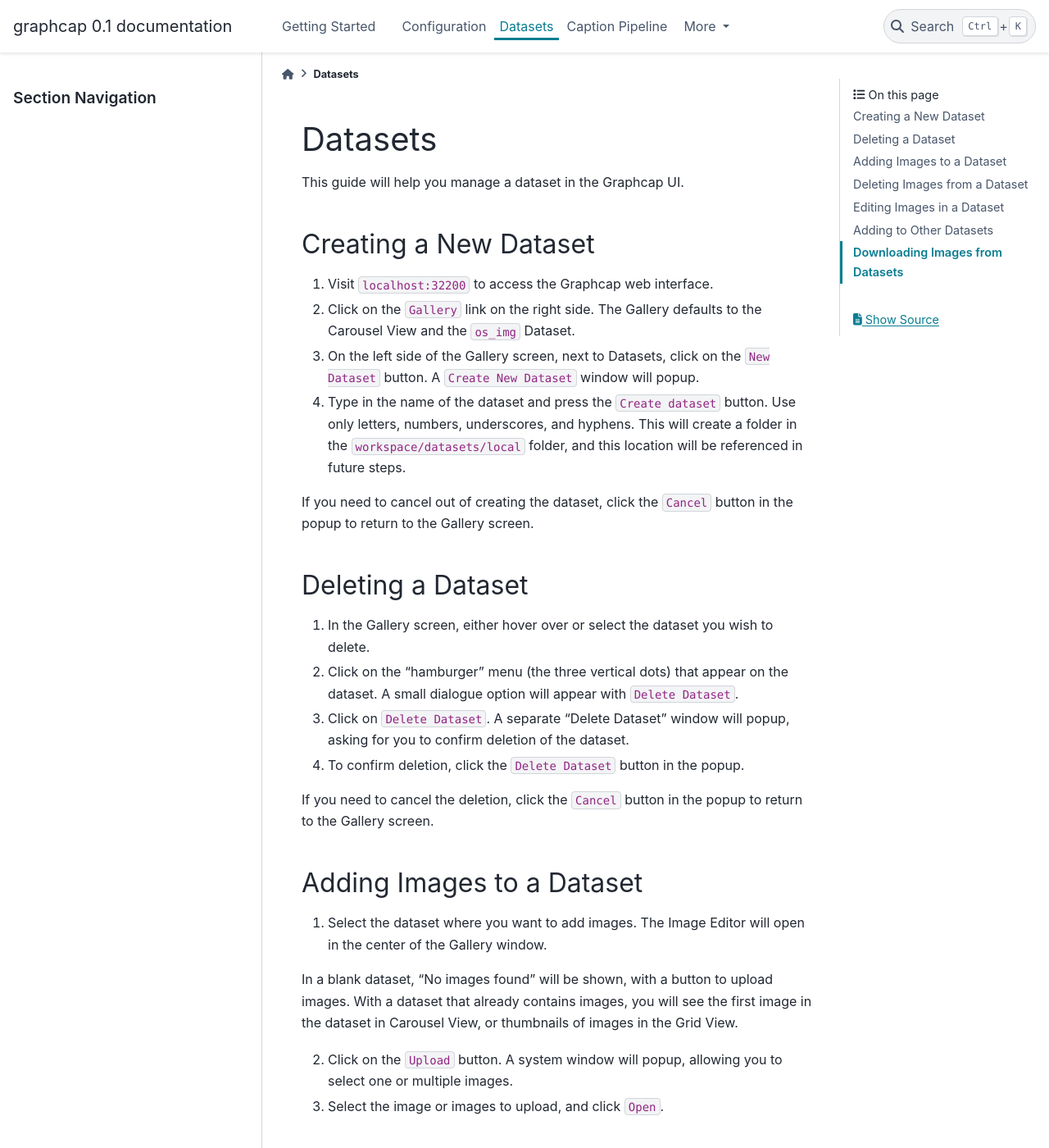
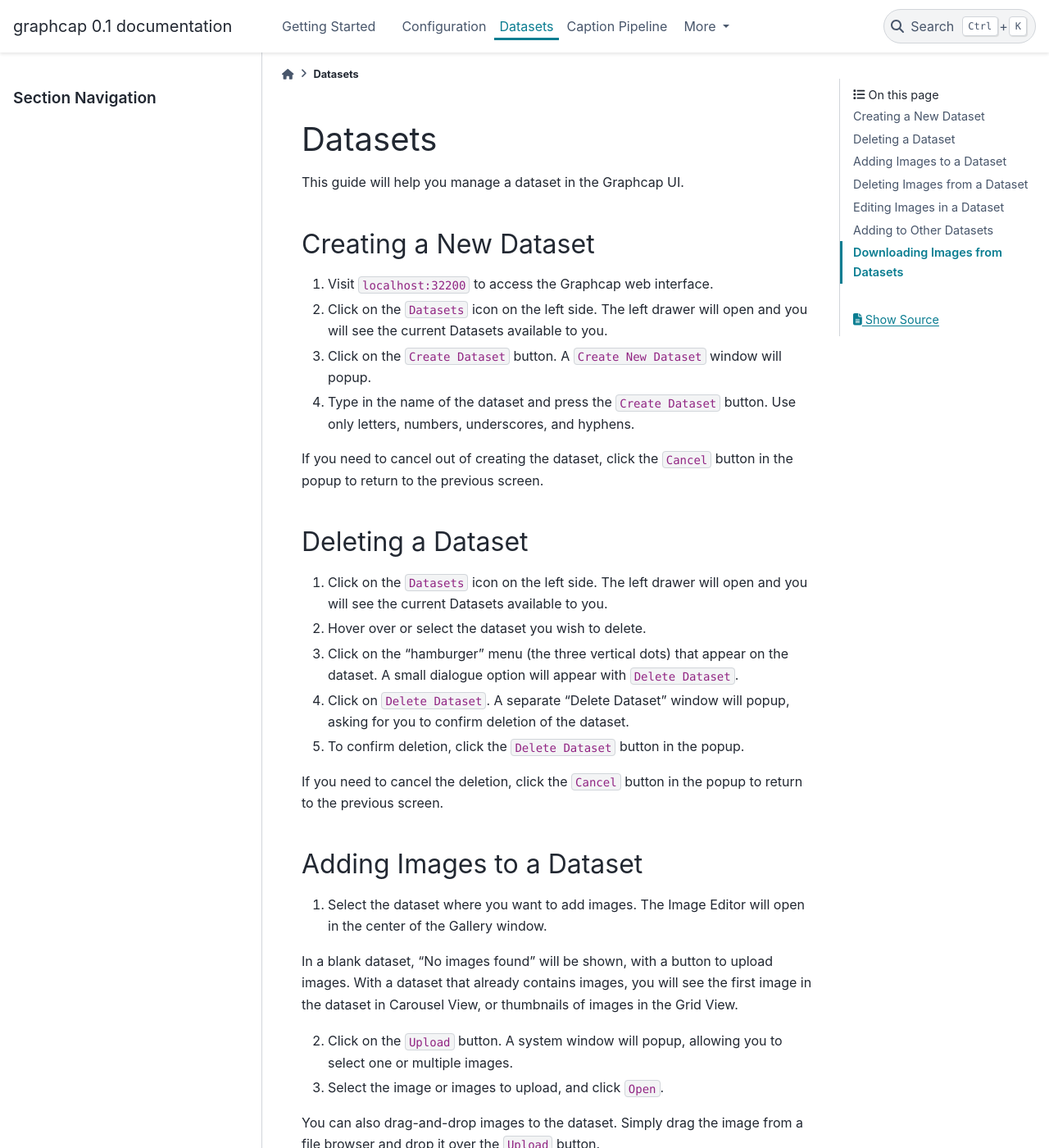
Before and after one commit to Open-Model-Initiative/graphcap, a Sphinx documentation site: the page built from doc/getting_started/datasets.rst, in a window 1280 px wide and 1400 px high. Shown: the whole window at 82% size. Built offline with Sphinx 7.4.7 and the PyData theme 0.15.4, drawn with Linux system fonts in a browser that asks for light colours; some of the changed text lies outside the part shown.

Commit message:
updated with new directions
Signed-off-by: charlie.rogers <charlie.rogers@fearnworks.com>

```diff
--- a/doc/getting_started/datasets.rst
+++ b/doc/getting_started/datasets.rst
@@ -10,26 +10,28 @@ Creating a New Dataset
 
 1. Visit ``localhost:32200`` to access the Graphcap web interface.
 
-2. Click on the ``Gallery`` link on the right side. The Gallery defaults to the Carousel View and the ``os_img`` Dataset.
+2. Click on the ``Datasets`` icon on the left side. The left drawer will open and you will see the current Datasets available to you.
 
-3. On the left side of the Gallery screen, next to Datasets, click on the ``New Dataset`` button. A ``Create New Dataset`` window will popup.
+3. Click on the ``Create Dataset`` button. A ``Create New Dataset`` window will popup.
 
-4. Type in the name of the dataset and press the ``Create dataset`` button. Use only letters, numbers, underscores, and hyphens. This will create a folder in the ``workspace/datasets/local`` folder, and this location will be referenced in future steps.
+4. Type in the name of the dataset and press the ``Create Dataset`` button. Use only letters, numbers, underscores, and hyphens.
 
-If you need to cancel out of creating the dataset, click the ``Cancel`` button in the popup to return to the Gallery screen.
+If you need to cancel out of creating the dataset, click the ``Cancel`` button in the popup to return to the previous screen.
 
 Deleting a Dataset
 ------------------
 
-1. In the Gallery screen, either hover over or select the dataset you wish to delete.
+1. Click on the ``Datasets`` icon on the left side. The left drawer will open and you will see the current Datasets available to you.
 
-2. Click on the "hamburger" menu (the three vertical dots) that appear on the dataset. A small dialogue option will appear with ``Delete Dataset``.
+2. Hover over or select the dataset you wish to delete.
 
-3. Click on ``Delete Dataset``. A separate "Delete Dataset" window will popup, asking for you to confirm deletion of the dataset.
+3. Click on the "hamburger" menu (the three vertical dots) that appear on the dataset. A small dialogue option will appear with ``Delete Dataset``.
 
-4. To confirm deletion, click the ``Delete Dataset`` button in the popup.
+4. Click on ``Delete Dataset``. A separate "Delete Dataset" window will popup, asking for you to confirm deletion of the dataset.
 
-If you need to cancel the deletion, click the ``Cancel`` button in the popup to return to the Gallery screen.
+5. To confirm deletion, click the ``Delete Dataset`` button in the popup.
+
+If you need to cancel the deletion, click the ``Cancel`` button in the popup to return to the previous screen.
 
 Adding Images to a Dataset
 ---------------------------------
@@ -42,12 +44,20 @@ In a blank dataset, "No images found" will be shown, with a button to upload ima
 
 3. Select the image or images to upload, and click ``Open``.
 
+You can also drag-and-drop images to the dataset. Simply drag the image from a file browser and drop it over the ``Upload`` button.
+
 Deleting Images from a Dataset
 ------------------------------
 
 1. In either Carousel View or Grid View, select the image to delete.
 
 2. In the top right of the Image Editor, click the trashcan icon to delete the image.
+
+3. A confirmation modal will open, asking if you are sure you want to delete the image.
+
+4. To confirm deletion, click the ``Delete Image`` button in the modal.
+
+If you need to cancel the deletion, click the ``Cancel`` button in the modal to return to the previous screen.
 
 Editing Images in a Dataset
 ---------------------------
```
